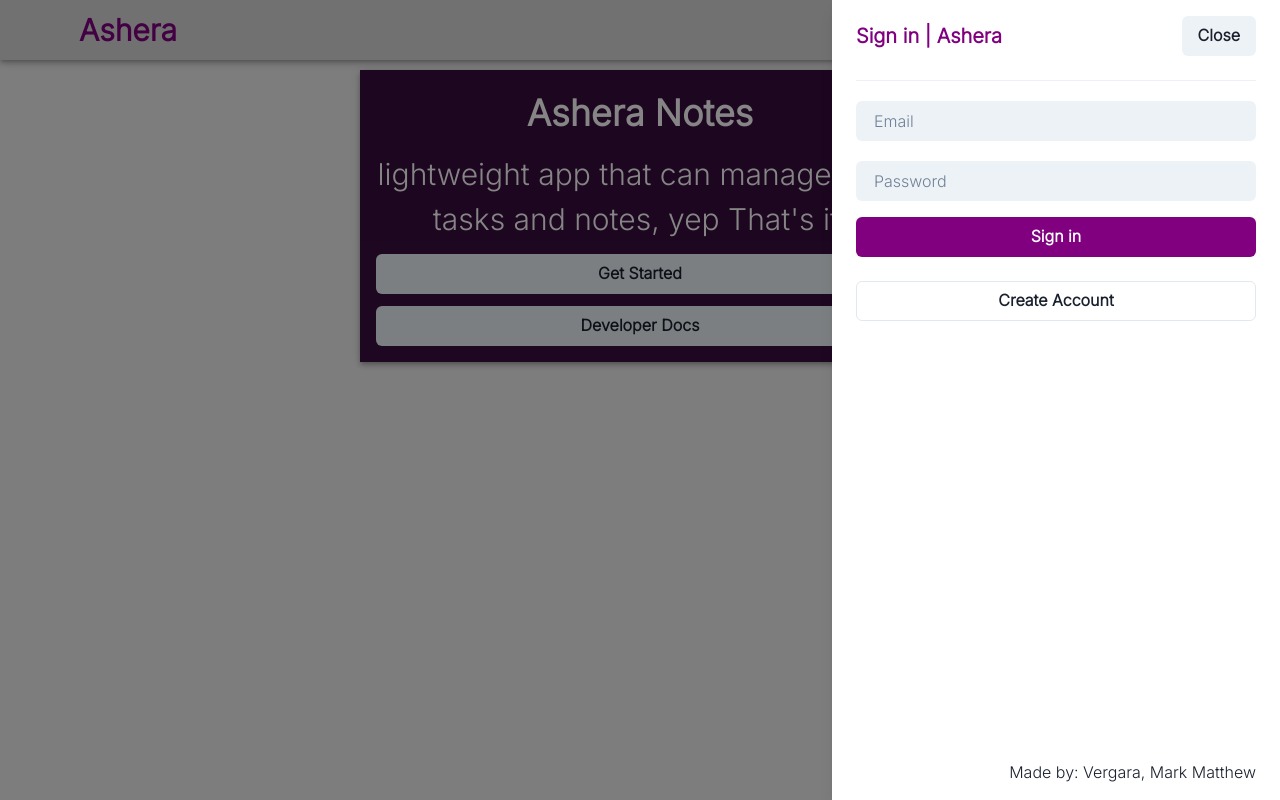
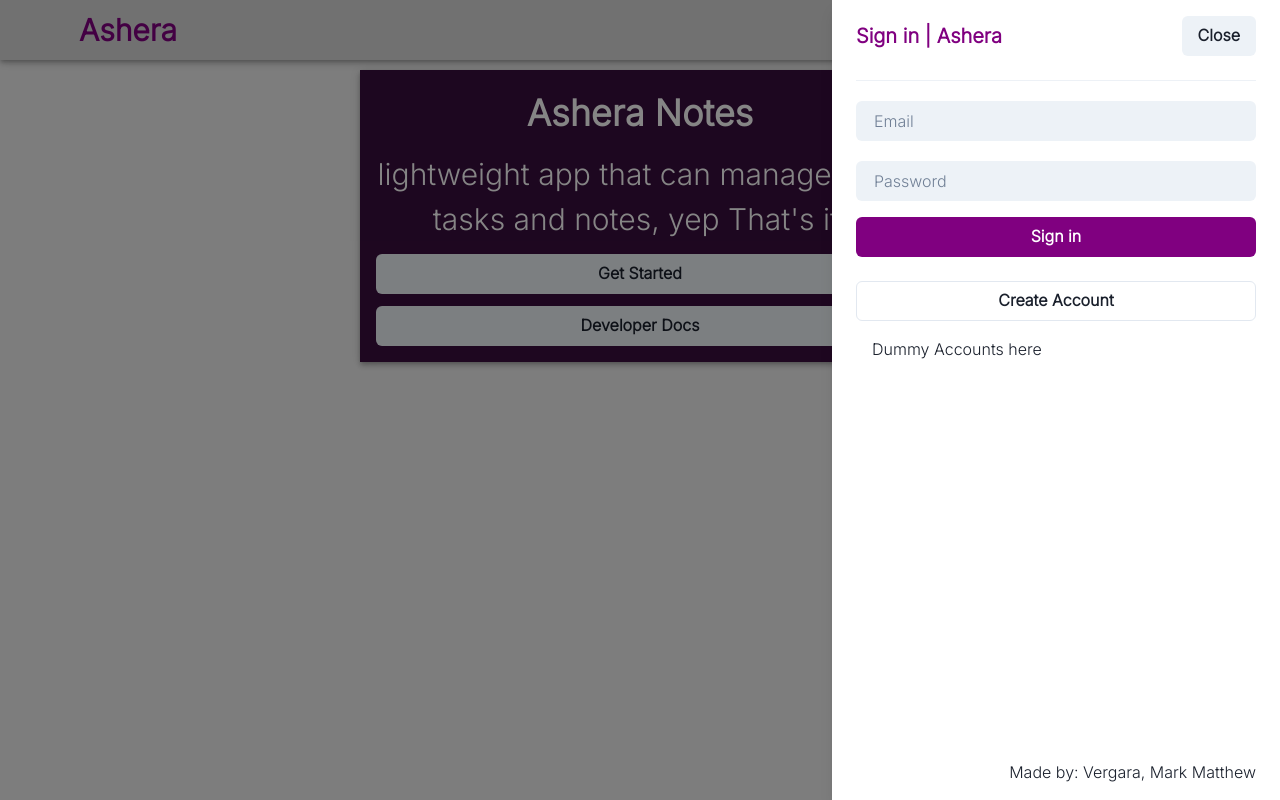
Before and after one commit to mmvergara/mmv-ashera, a React (Create React App) app: page / in a window 1280 px wide. Both pictures are taken after a click on the button 1196 px from the left and 30 px from the top of the page. Built offline with nearby package versions, Linux system fonts and the light colour scheme; no server answers.

Commit message:
addeed dummy accounts in sign in drawer

```diff
--- a/src/components/AuthForms/SignInDrawer.tsx
+++ b/src/components/AuthForms/SignInDrawer.tsx
@@ -15,6 +15,7 @@ import { Alert, AlertIcon, Spinner, Button, Divider, Input, useToast } from "@ch
 import useCurTheme from "../../hooks/useCurTheme";
 import SignupDrawer from "./SignupDrawer";
 import useStatusText from "../../hooks/useStatusText";
+import DummyAccount from "../DummyAccount";
 
 type SidenavProps = {
   toggleSignin: (action?: boolean) => void;
@@ -143,6 +144,7 @@ const SigninDrawer: React.FC<SidenavProps> = ({ isOpen, toggleSignin }) => {
                 {status.statusText}
               </Alert>
             )}
+            <DummyAccount/>
           </DrawerBody>
           <DrawerFooter>Made by: Vergara, Mark Matthew</DrawerFooter>
         </DrawerContent>
--- /dev/null
+++ b/src/components/DummyAccount.tsx
@@ -0,0 +1,22 @@
+import { useState } from "react";
+
+const DummyAccount: React.FC = () => {
+  const [accIsShown, setAccIsShown] = useState(false);
+  const showDummyAcc = () => setAccIsShown((prev) => !prev);
+
+  return (
+    <>
+      {accIsShown ? (
+        <p style={{ padding: "1em" }}>
+          Email: salt2@gmail.com <br /> Pass: salt1234
+        </p>
+      ) : (
+        <p style={{ padding: "1em", cursor: "pointer" }} onClick={showDummyAcc}>
+          Dummy Accounts here
+        </p>
+      )}
+    </>
+  );
+};
+
+export default DummyAccount;
```
